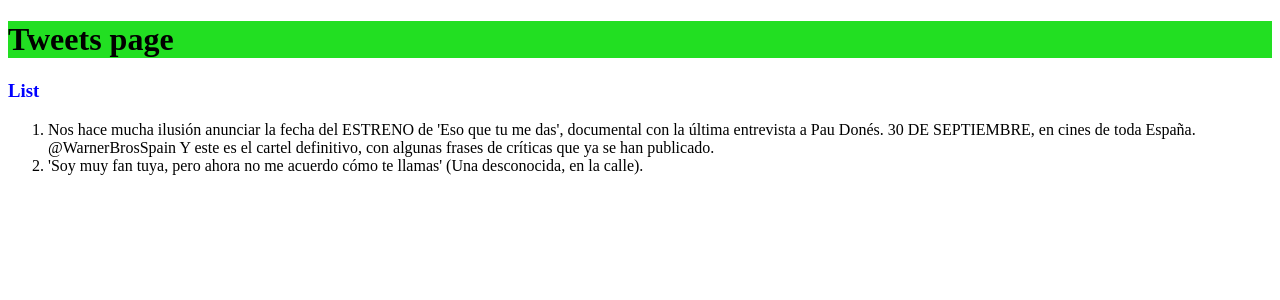
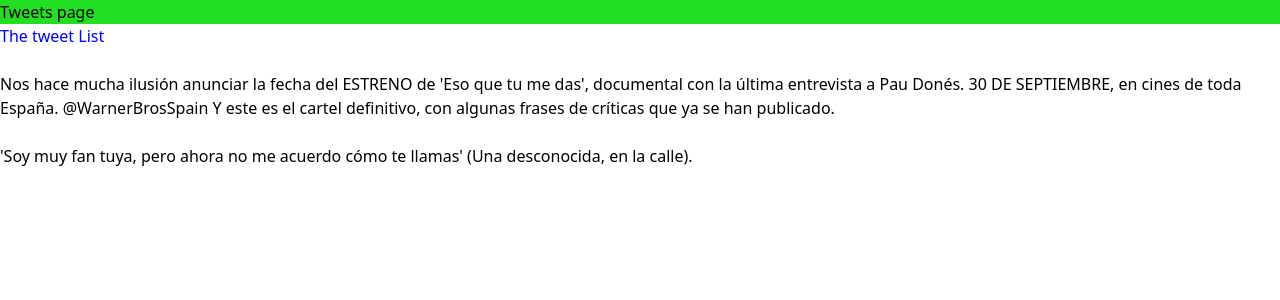
Before and after one commit to Rober040992/myFirst-Vite-React-project-X-React, a React (Vite) app: page / in a window 1280 px wide. Shown: the top 300 px of the page. Built offline with nearby package versions, Linux system fonts and the light colour scheme.

Commit message:
exampling module.css

```diff
--- a/package.json
+++ b/package.json
@@ -11,9 +11,11 @@
         "preview": "vite preview"
     },
     "dependencies": {
+        "@tailwindcss/vite": "^4.0.1",
         "clsx": "^2.1.1",
         "react": "^18.3.1",
-        "react-dom": "^18.3.1"
+        "react-dom": "^18.3.1",
+        "tailwindcss": "^4.0.1"
     },
     "devDependencies": {
         "@eslint/js": "^9.17.0",
--- /dev/null
+++ b/src/index.css
@@ -0,0 +1 @@
+@import 'tailwindcss';
--- a/src/main.tsx
+++ b/src/main.tsx
@@ -1,6 +1,7 @@
 import { StrictMode } from 'react'
 import { createRoot } from 'react-dom/client'
 import App from './App.tsx'
+import './index.css'
 
 createRoot(document.getElementById('root')!).render(
     <StrictMode>
--- /dev/null
+++ b/src/pages/tweets/tweetsPage.module.css
@@ -0,0 +1,10 @@
+.TweetDiv {
+    background-color: rgb(49, 169, 169);
+}
+.TweetDiv.green {
+    background-color: rgb(34, 223, 34);
+}
+
+.ElH3 {
+    color: blue;
+}
--- a/src/pages/tweets/tweetsPage.tsx
+++ b/src/pages/tweets/tweetsPage.tsx
@@ -1,5 +1,6 @@
 import { clsx } from 'clsx'
 import './tweetsPage.css'
+import styles from './tweetsPage.module.css'
 
 const tweets = [
     {
@@ -24,10 +25,13 @@ function TweetsPage() {
     return (
         <div>
             <h1 className={clsx('TweetDiv', { green })}>Tweets page</h1>
-            <h3 className="ElH3"> List</h3>
+            <h3 className={styles.ElH3}>The tweet List</h3>
             <ol>
                 {tweets.map((tweet) => (
-                    <li key={tweet.id}>{tweet.content}</li>
+                    <li key={tweet.id}>
+                        <br></br>
+                        {tweet.content}
+                    </li>
                 ))}
             </ol>
         </div>
--- a/vite.config.ts
+++ b/vite.config.ts
@@ -1,7 +1,8 @@
 import { defineConfig } from 'vite'
 import react from '@vitejs/plugin-react'
+import tailwindcss from '@tailwindcss/vite'
 
 // https://vite.dev/config/
 export default defineConfig({
-    plugins: [react()],
+    plugins: [react(), tailwindcss()],
 })
```
Also changed, not shown: 1 other file (tests, documents, lock files or other folders).
